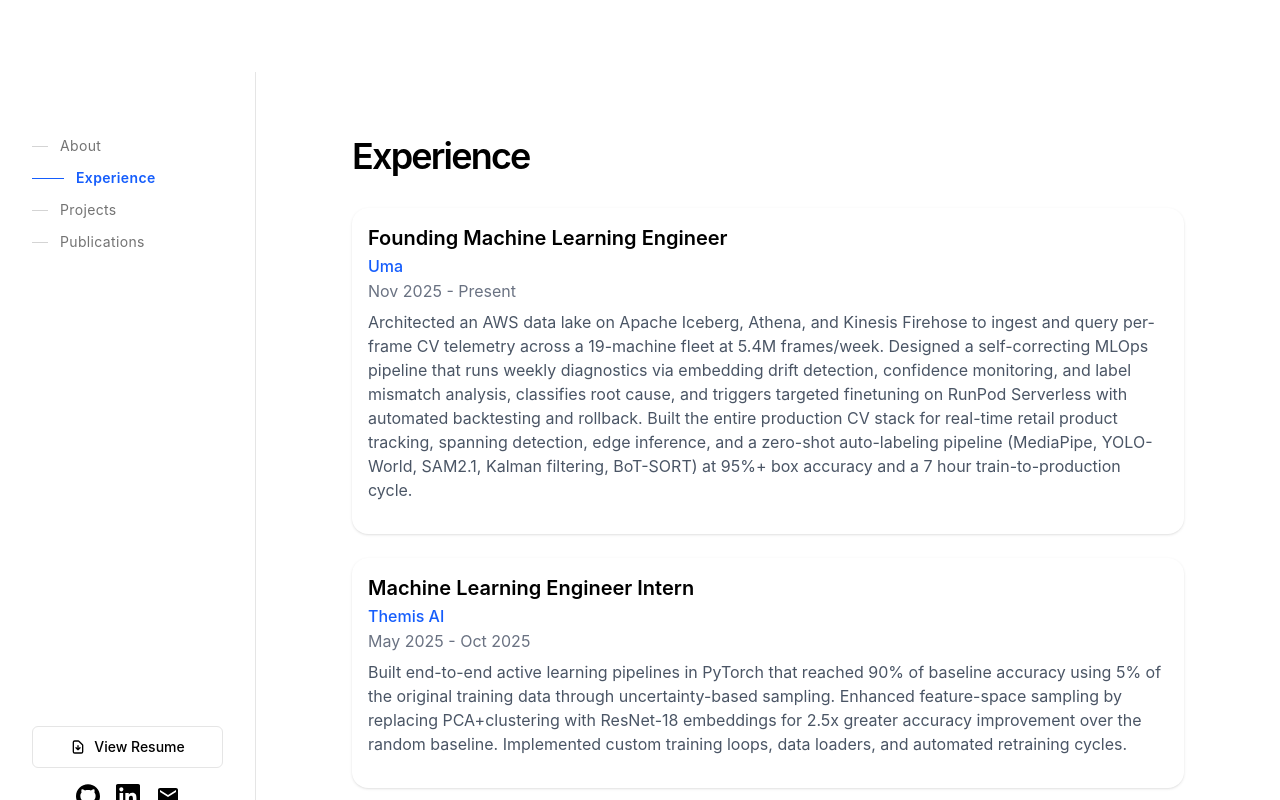
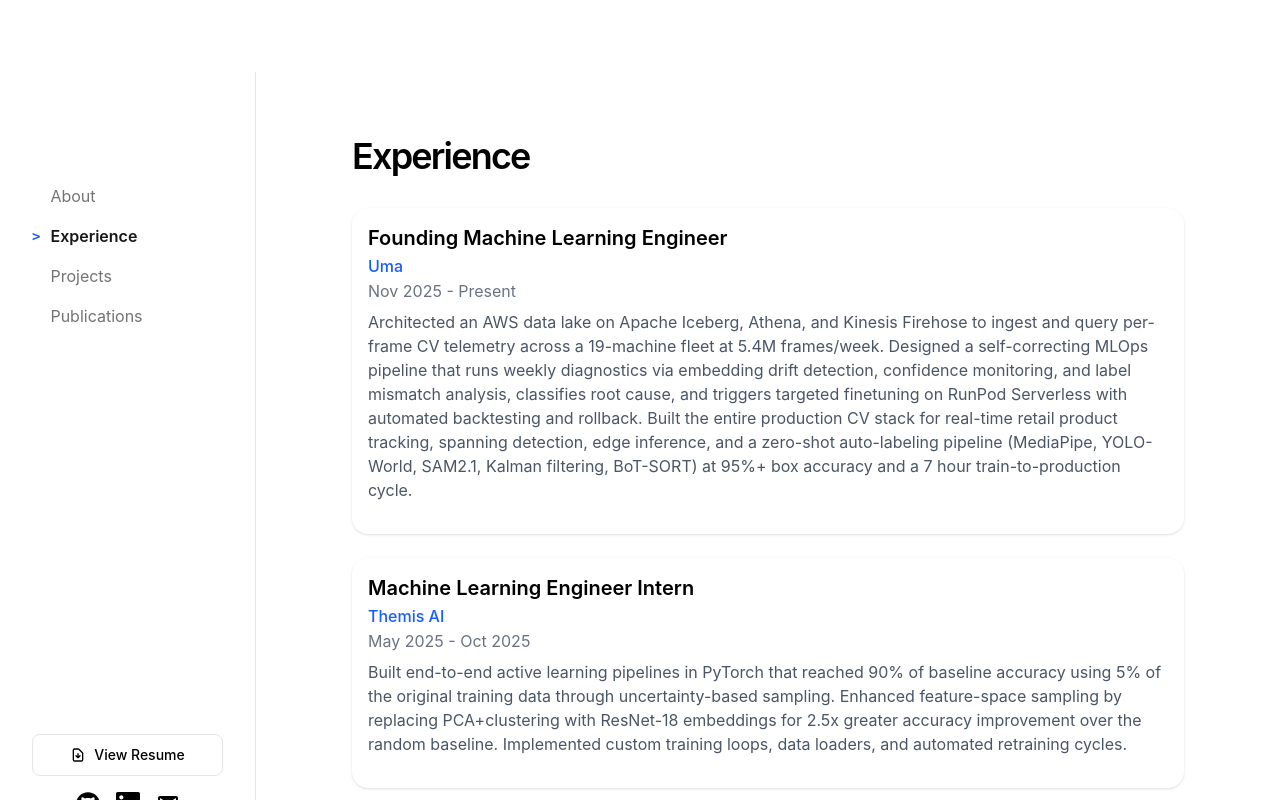
Before and after one commit to matthxie/portfolio-website, a Next.js app: page / in a window 1280 px wide. Shown: the part 760-1560 px from the top of the page. Built offline with nearby package versions, Linux system fonts and the light colour scheme.

Commit message:
redesign sidebar

```diff
--- a/app/components/SidePanel.tsx
+++ b/app/components/SidePanel.tsx
@@ -8,29 +8,34 @@ export default function SidePanel() {
     const activeSection = useActiveSection(sections)
 
     return (
-        <aside className="hidden lg:flex w-64 shrink-0 sticky top-0 h-screen flex-col justify-between py-16 px-8 border-r border-neutral-200 dark:border-neutral-800 bg-white dark:bg-black">
+        <aside className="hidden lg:flex w-64 shrink-0 sticky top-0 h-screen flex-col justify-between pt-28 pb-14 px-8 border-r border-neutral-200 dark:border-neutral-800 bg-white dark:bg-black">
             <div className="w-full">
-                <nav className="flex flex-col gap-3">
-                    {sections.map((id) => (
-                        <a
-                            key={id}
-                            href={`#${id}`}
-                            className={`group flex items-center gap-3 text-sm tracking-wide transition-all ${
-                                activeSection === id
-                                ? 'text-blue-600 dark:text-blue-400 font-semibold'
-                                : 'text-neutral-500 hover:text-neutral-900 dark:hover:text-neutral-100'
-                            }`}
-                        >
-                            <span
-                                className={`h-px transition-all duration-200 ${
-                                    activeSection === id
-                                    ? 'w-8 bg-blue-600 dark:bg-blue-400'
-                                    : 'w-4 bg-neutral-300 dark:bg-neutral-700 group-hover:w-6 group-hover:bg-neutral-900 dark:group-hover:bg-neutral-100'
+                <nav className="flex flex-col gap-4">
+                    {sections.map((id) => {
+                        const isActive = activeSection === id
+                        return (
+                            <a
+                                key={id}
+                                href={`#${id}`}
+                                className={`group flex items-center gap-2.5 text-base transition-colors ${
+                                    isActive
+                                    ? 'text-neutral-900 dark:text-neutral-100 font-semibold'
+                                    : 'text-neutral-500 hover:text-neutral-800 dark:hover:text-neutral-200'
                                 }`}
-                            />
-                            <span>{id.charAt(0).toUpperCase() + id.slice(1)}</span>
-                        </a>
-                    ))}
+                            >
+                                <span className={`text-sm font-mono transition-opacity ${
+                                    isActive
+                                    ? 'opacity-100 text-blue-600 dark:text-blue-400 font-bold'
+                                    : 'opacity-0 group-hover:opacity-40'
+                                }`}>
+                                    &gt;
+                                </span>
+                                <span>
+                                    {id.charAt(0).toUpperCase() + id.slice(1)}
+                                </span>
+                            </a>
+                        )
+                    })}
                 </nav>
             </div>
 
@@ -39,7 +44,7 @@ export default function SidePanel() {
                     href="/resume.pdf"
                     target="_blank"
                     rel="noopener noreferrer"
-                    className="flex items-center justify-center gap-2 px-4 py-2.5 text-sm font-medium border border-neutral-200 dark:border-neutral-800 rounded-md hover:bg-neutral-50 dark:hover:bg-neutral-900 transition-colors w-full"
+                    className="flex items-center justify-center gap-2 px-4 py-2.5 text-sm font-medium border border-neutral-200 dark:border-neutral-800 rounded-lg hover:bg-neutral-50 dark:hover:bg-neutral-900 transition-colors w-full"
                 >
                     <svg className="w-4 h-4" fill="none" stroke="currentColor" viewBox="0 0 24 24">
                         <path strokeLinecap="round" strokeLinejoin="round" strokeWidth={2} d="M12 10v6m0 0l-3-3m3 3l3-3m2 8H7a2 2 0 01-2-2V5a2 2 0 012-2h5.586a1 1 0 01.707.293l5.414 5.414a1 1 0 01.293.707V19a2 2 0 01-2 2z" />
```
